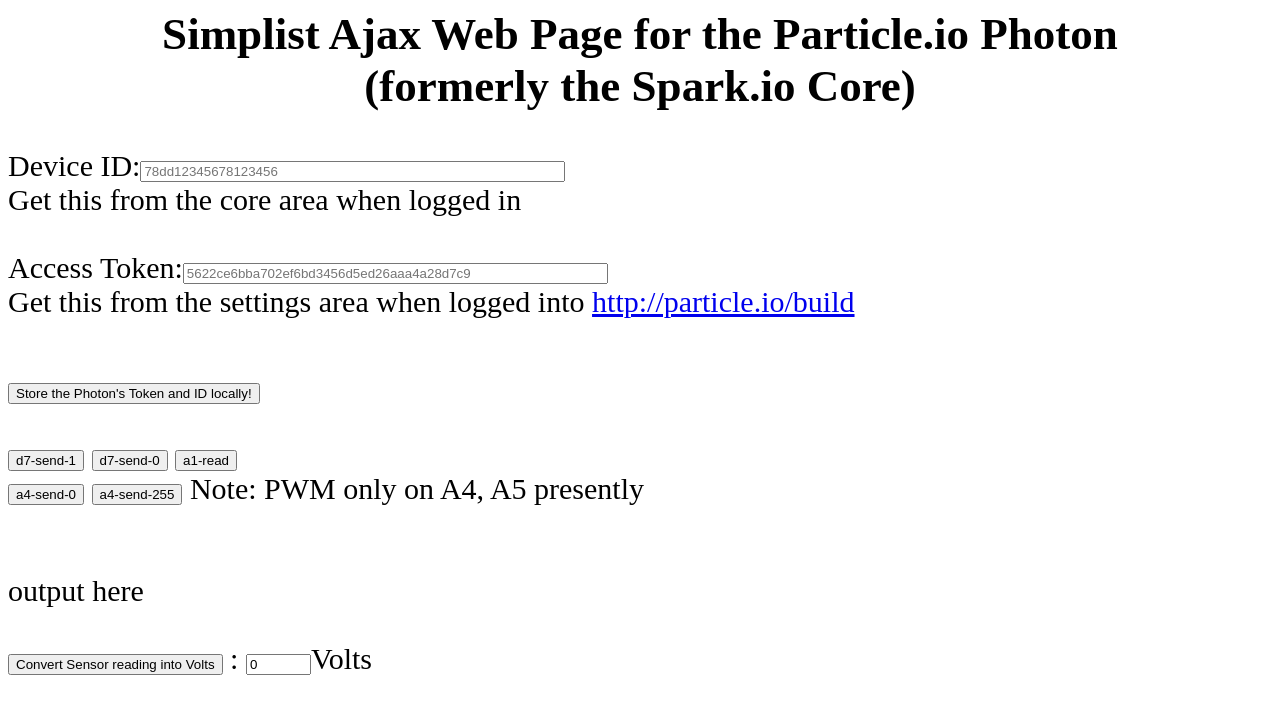
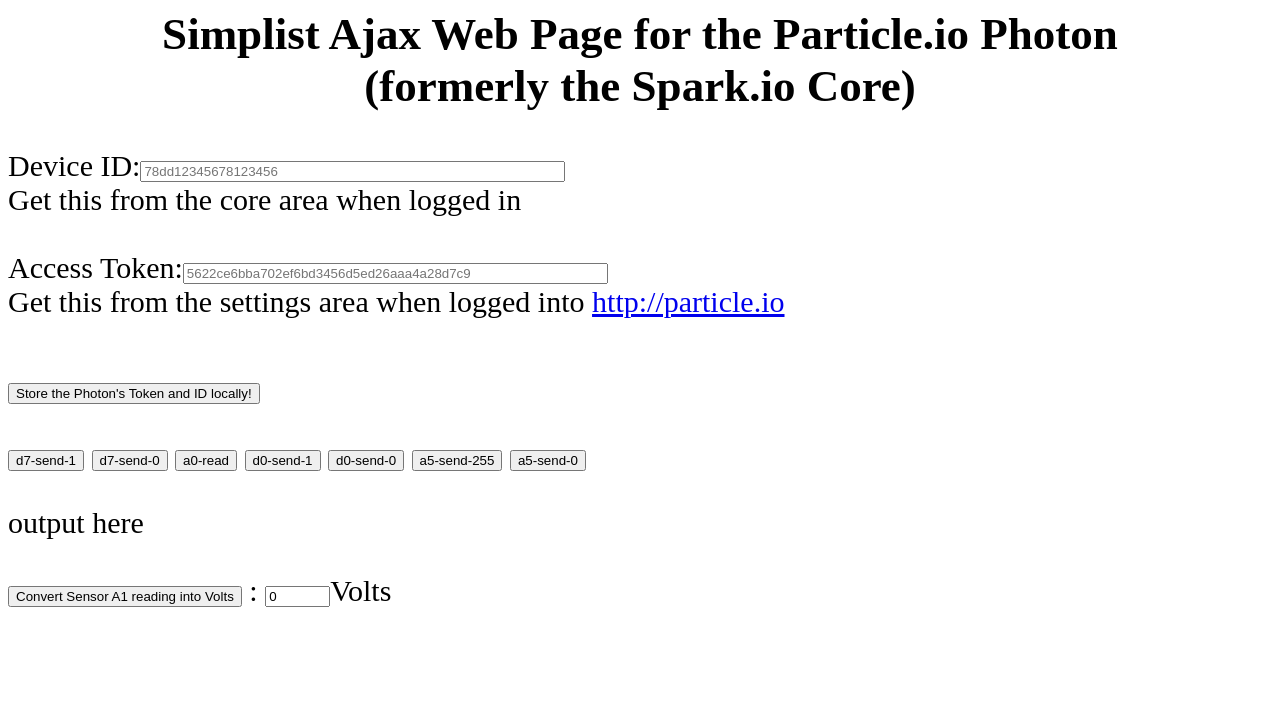
Before and after one commit to Tylerross/PhotonAjax, a plain HTML site: page index.html in a window 1280 px wide. Drawn offline with Linux system fonts and the light colour scheme.

Commit message:
Update index.html

```diff
--- a/index.html
+++ b/index.html
@@ -34,16 +34,10 @@ function setAjax(){
      }
    }
 }
-
-
-
 function myAjax(f, url, myDivToChange) {
    var poststr = getFormValues(f);
     postData(url, poststr, myDivToChange);
 }
-
-
-
 function postData(url, parameters, myDivToChange2){
    var xmlHttp = setAjax();
    xmlHttp.onreadystatechange =  function(){
@@ -68,10 +62,6 @@ function postData(url, parameters, myDivToChange2){
    xmlHttp.setRequestHeader("Content-type", "application/x-www-form-urlencoded");
    xmlHttp.send(parameters);
 }
-
-
-
-
 function getFormValues(fobj){
    var str = "";
    var valueArr = null;
@@ -96,19 +86,12 @@ function getFormValues(fobj){
    str = str.substr(0,(str.length - 1));
    return str;
 }
-
-
-
-
 function sendToSpark(myIn){
     document.all.myParameter.value = myIn
     document.myForm.action = 'https://api.spark.io/v1/devices/' + document.all.myDeviceId.value + '/' + document.all.myFunctionName.value
     myAjax(document.all.myCoolForm, document.myForm.action, 'myDivId')
 
 }
-
-
-
 //--></script>
 
 
@@ -153,7 +136,7 @@ Get this from the core area when logged in<br>
 <input id="myParameter" name="params" type=text  style="display:none"     size=50 placeholder="d7-send-high">
 
 Access Token:<input id="myToken" name="access_token" type=password size=50 placeholder="5622ce6bba702ef6bd3456d5ed26aaa4a28d7c9"> <br>
-Get this from the settings area when logged into <a href="http://particle.io/build">http://particle.io/build</a><br><br>
+Get this from the settings area when logged into <a href="http://spark.io">http://particle.io</a><br><br>
 
 
 
@@ -194,22 +177,44 @@ Get this from the settings area when logged into <a href="http://particle.io/bui
 
 
 
-<input type="button" value="a1-read" onClick="{
-    sendToSpark('a1-read')
-}"><br>
+<input type="button" value="a0-read" onClick="{
+    sendToSpark('a0-read')
+}">
 
 
 
-<input type="button" value="a4-send-0" onClick="{
-    sendToSpark('a4-send-0')
+
+
+<input type="button" value="d0-send-1" onClick="{
+    sendToSpark('d0-send-1')
 }">
 
 
-<input type="button" value="a4-send-255" onClick="{
-    sendToSpark('a4-send-255')
+
+
+<input type="button" value="d0-send-0" onClick="{
+    sendToSpark('d0-send-0')
 }">
 
-Note: PWM only on A4, A5 presently<br>
+
+
+
+<input type="button" value="a5-send-255" onClick="{
+    sendToSpark('a5-send-255')
+}">
+
+
+
+
+<input type="button" value="a5-send-0" onClick="{
+    sendToSpark('a5-send-0')
+}">
+
+
+
+
+
+</script>
 
 
 
@@ -228,7 +233,7 @@ Note: PWM only on A4, A5 presently<br>
 
 
 
-<input type=button id="myToVolts" value="Convert Sensor reading into Volts" onclick="{
+<input type=button id="myToVolts" value="Convert Sensor A1 reading into Volts" onclick="{
   var myTemp = parseFloat(getElementById('myDivId').innerHTML)
   document.all.myCalc1.value = (myTemp * 3.3 / 4095).toFixed(2);
 }">
```
